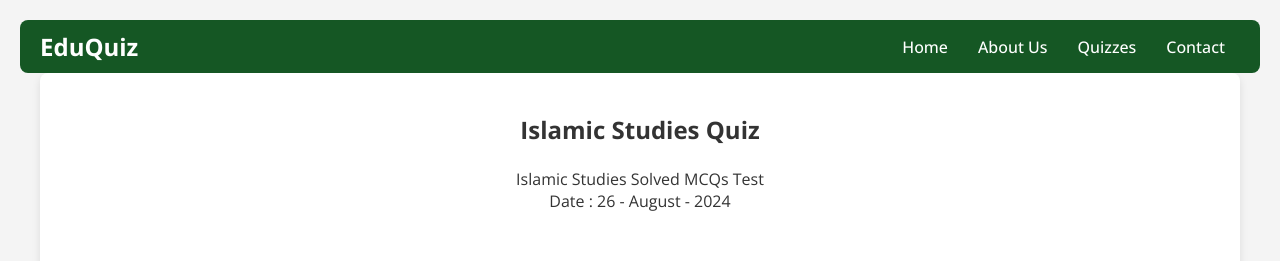
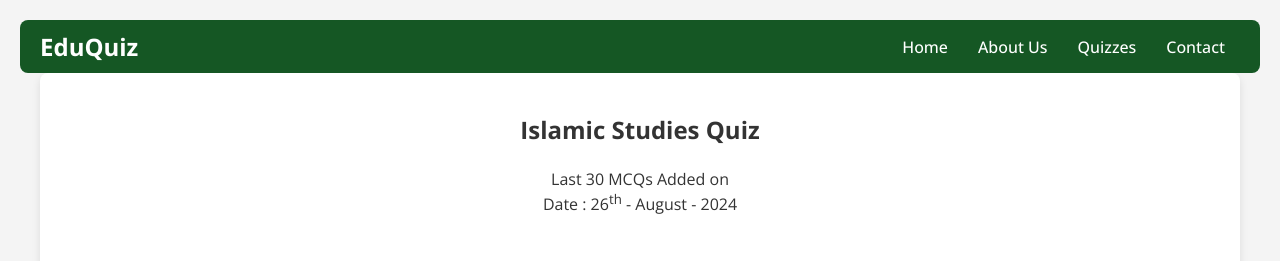
Before and after one commit to Raja-Jani-Wasan/edu-quiz, a plain HTML site: page 26-august-2024-islamic-studies.html in a window 1280 px wide. Shown: the top 261 px of the page. Drawn offline with nearby package versions, Linux system fonts and the light colour scheme; a script that the page names is missing; files whose address does not match are found by name.

Commit message:
Update 26-august-2024-islamic-studies.html

```diff
--- a/26-august-2024-islamic-studies.html
+++ b/26-august-2024-islamic-studies.html
@@ -29,7 +29,7 @@
     <div class="container">
         <div class="main-heading">
             <h2>Islamic Studies Quiz</h2><br>
-            <p>Islamic Studies Solved MCQs Test<br>Date : 26 - August - 2024 <br><br></p>
+            <p>Last 30 MCQs Added on<br>Date : 26<sup>th</sup> - August - 2024 <br><br></p>
         </div>
 
         <!-- Intro section -->
```
